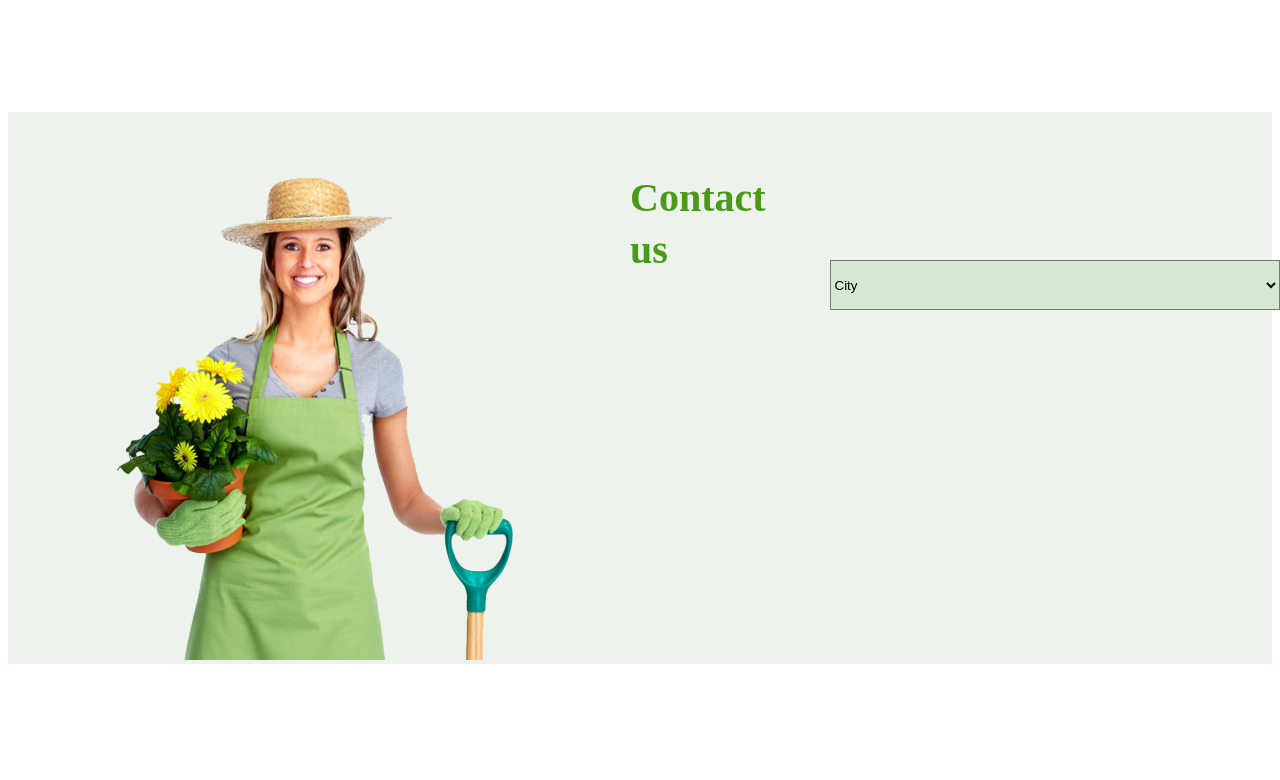
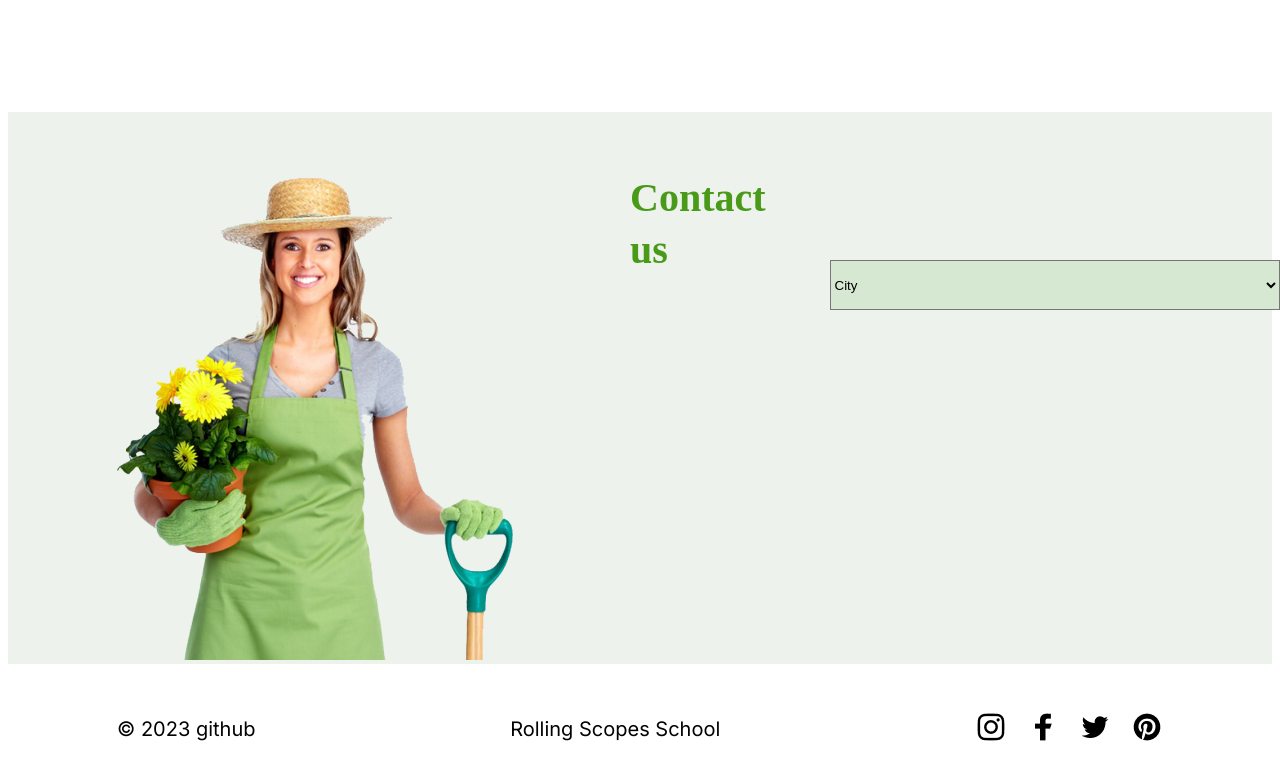
Before and after one commit to aniskamaksim/Plants, a plain HTML site: page index.html in a window 1280 px wide. Shown: the part 3105-3885 px from the top of the page. Before the commit the page ends 3777 px from the top, so only its background shows below. Drawn offline with Linux system fonts and the light colour scheme; a web font is replaced by a local one.

Commit message:
feat: add footer section

```diff
--- a/index.html
+++ b/index.html
@@ -158,5 +158,16 @@
     <!-- THE END OF FUCKING LAYOUT -->
     <script src="index.js"></script>
 </body>
-<footer class="footer"></footer>
+<footer class="section footer">
+    <div class="footer__wrapper">
+        <div class="footer__credits">&#169; 2023 <a class = "footer__link" href = "https://github.com/aniskamaksim">github</a></div>
+        <div class="footer__rsschool"><a class = "footer__link" href = "https://rs.school/">Rolling Scopes School</a></div>
+        <div class="footer__social-icons">
+            <a href = "https://instagram.com"> <img src="./assets/icons/icon-instagram.png"></a>
+            <a href = "https://facebook.com"><img src="./assets/icons/icon-facebook.png"></a>
+            <a href = "https://twitter.com/beegoody"><img src="./assets/icons/icon-twitter.png"></a>
+            <a href = "https://printerest.com"><img src="./assets/icons/icon-pinterest.png"></a>
+        </div>
+    </div>
+</footer>
 </html>
--- a/style.css
+++ b/style.css
@@ -1,4 +1,5 @@
 html {
+    width: 100%;
     max-width: 1440px;
     margin: 0 auto;
     /*font-family: 'Inika', serif;*/
@@ -12,6 +13,10 @@ button {
     border-color: #E06733;
     background: transparent;
     cursor: pointer;
+}
+a {
+    color: #010201;
+    text-decoration: none;
 }
 
 /*~~~~~~~~~~~~~~~~~~~~~~~~~~~~~~~~~HEADER BLOCK~~~~~~~~~~~~~~~~~~~~~~~~~~~~~~~~~~*/
@@ -404,3 +409,34 @@ button {
     margin-left: 64px;
     margin-top: 148px;
 }
+/*~~~~~~~~~~~~~~~~~~~~~~~~~~~~FOOTER~~~~~~~~~~~~~~~~~~~~~~~~~~~~*/
+.footer{
+    background-color: #FFFFFF;
+   }
+.footer__wrapper {
+    display: flex;
+    flex-direction: row;
+    width: 100%;
+    margin: 40px 109px;
+    justify-content: space-between;
+}
+.footer__credits,
+.footer__rsschool {
+    font-family: Inter, serif;
+    font-size: 20px;
+    font-weight: 400;
+    line-height: 50px;
+    letter-spacing: 0;
+    text-align: left;
+}
+.footer__link {
+    text-decoration: none;
+
+}
+.footer__social-icons {
+    display: flex;
+    flex-direction: row;
+    justify-content: space-between;
+    align-items: center;
+    gap: 20px;
+}
```
Also changed, not shown: assets/icons/icon-facebook.png (added), assets/icons/icon-instagram.png (added), assets/icons/icon-pinterest.png (added), assets/icons/icon-twitter.png (added).
